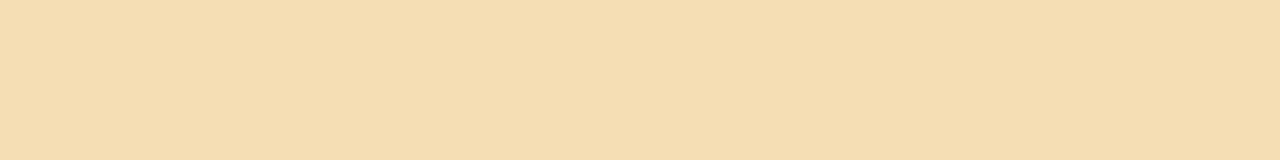
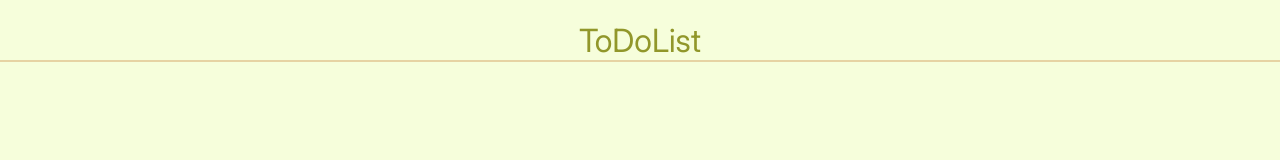
Before and after one commit to hiighyears/todolist, a website built with webpack: page src/template.html in a window 1280 px wide. Built offline with nearby package versions, Linux system fonts and the light colour scheme.

Commit message:
initial push

```diff
--- a/src/styles.css
+++ b/src/styles.css
@@ -1,3 +1,17 @@
+@font-face {
+  font-family: "inter";
+  src: url("./Inter-VariableFont_opsz\,wght.ttf") format("truetype");
+}
 body {
-  background-color: wheat;
+  background-color: #f6fedb;
 }
+html,body{
+  margin: 0;
+}
+h1{
+  text-align: center;
+  color: #91972A;
+  border-bottom: 2px solid #E6D3A3;
+  font-family: inter;
+  font-weight: 400;
+}
--- a/src/template.html
+++ b/src/template.html
@@ -3,9 +3,10 @@
 <head>
     <meta charset="UTF-8">
     <meta name="viewport" content="width=device-width, initial-scale=1.0">
-    <title>Document</title>
+    <title>ToDoList</title>
 </head>
-<body>
+<body><div id="header"><h1>ToDoList</h1></div>
+
 
 </body>
 </html>
```
Also changed, not shown: src/todoitems.js (added, +9 -0 lines), src/Inter-VariableFont_opsz,wght.ttf (added).
